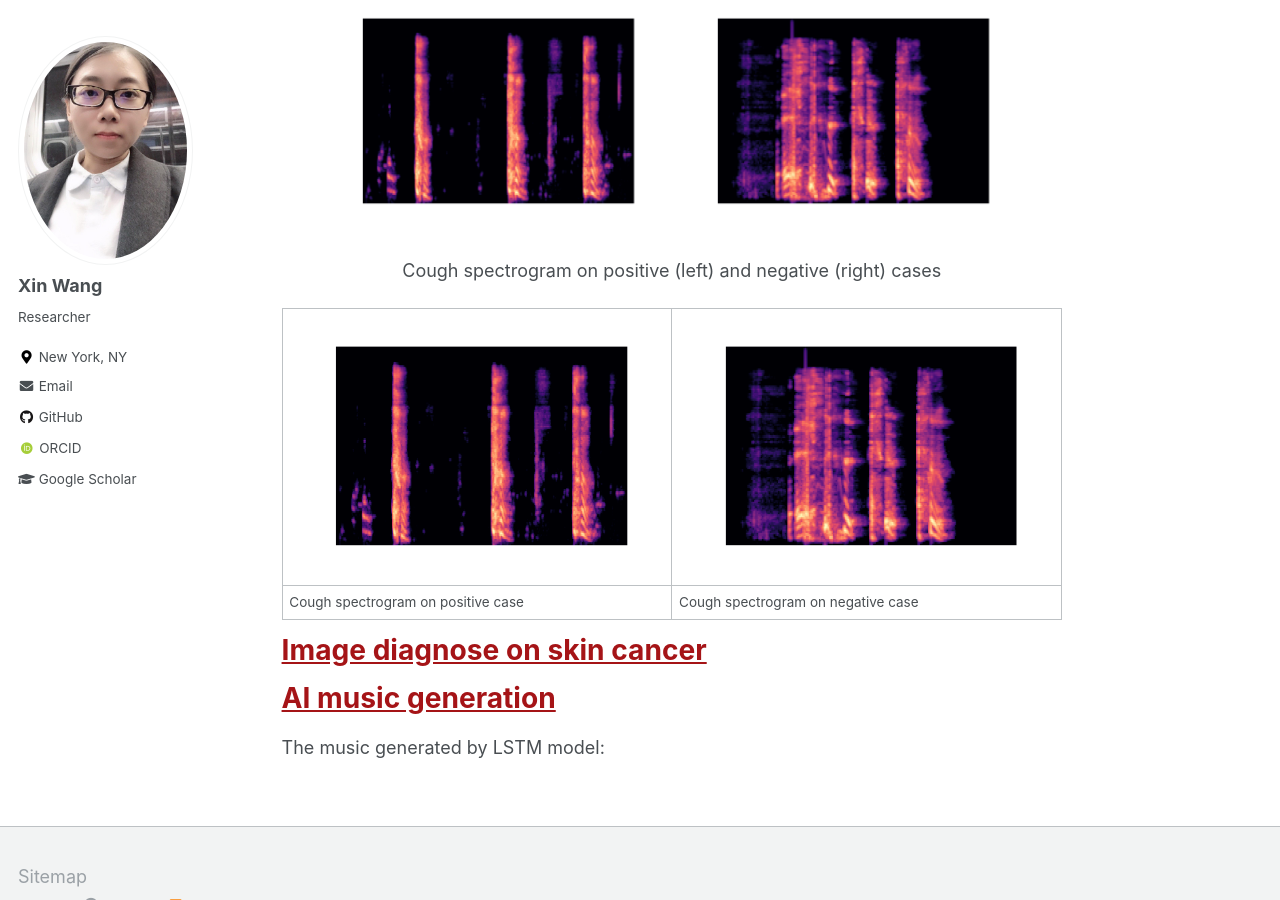
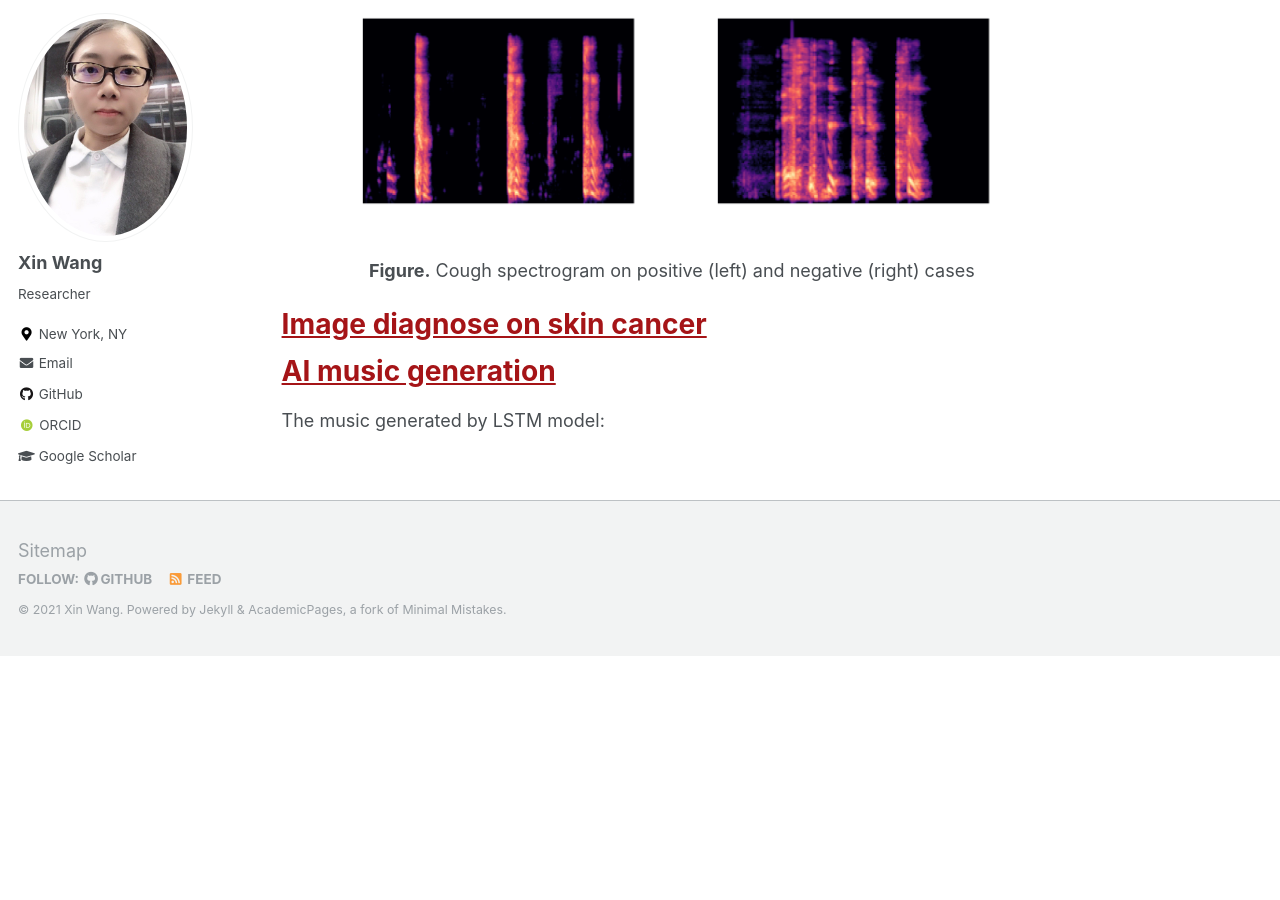
Before and after one commit to xin-wang-kr/xin-wang-kr.github.io, a Jekyll site: the page built from _pages/projects.md, in a window 1280 px wide and 900 px high, scrolled down 1526 px. Built offline with Jekyll 4.4.1, drawn with Linux system fonts in a browser that asks for light colours; some web fonts are replaced; after the commit the page ends 2182 px from its top, so only the background shows below that.

Commit message:
Update projects.md

```diff
--- a/_pages/projects.md
+++ b/_pages/projects.md
@@ -30,19 +30,8 @@ Detect correct mask and mask type using MobileNet and OpenCV
   <img src = "/images/research/voice-rec/Fig6-neg-cough-spec.png" width="350" height="300"/>
 </p>
 <p align = "center">
-Cough spectrogram on positive (left) and negative (right) cases
+  <b>Figure.</b> Cough spectrogram on positive (left) and negative (right) cases
 </p>
-
-<table>
-  <tr>
-    <td><img src="/images/research/voice-rec/Fig5-pos-cough-spec.png" width=400 height=300></td>
-    <td><img src="/images/research/voice-rec/Fig6-neg-cough-spec.png" width=400 height=300></td>
-  </tr>
-  <tr>
-    <td>Cough spectrogram on positive case</td>
-    <td>Cough spectrogram on negative case</td>
-  </tr>
- </table>
 
 # [Image diagnose on skin cancer](projects/skin-cancer.md)
 
```
